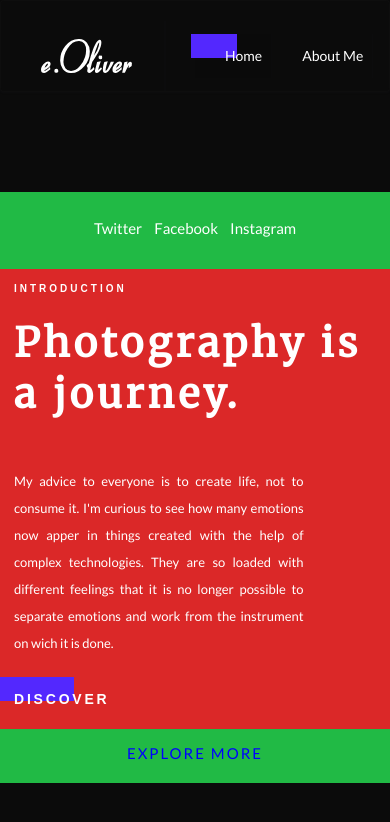
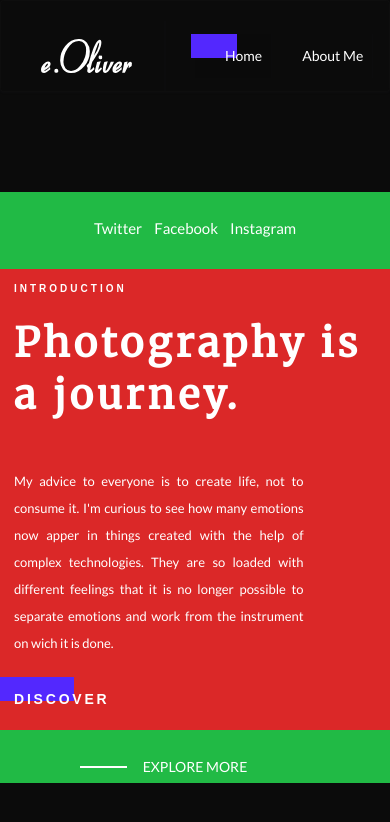
Before and after one commit to dalejodc/frontend-test, an Angular app: page / in a window 390 px wide. Shown: the top 822 px of the page. Built offline with nearby package versions, Linux system fonts and the light colour scheme.

Commit message:
Line EXPLORE menu horizontal

```diff
--- a/src/app/components/header/header.component.css
+++ b/src/app/components/header/header.component.css
@@ -67,13 +67,23 @@
 }
 
 @media screen and (max-width: 766px) {
-    .explore {
-        color: blue;
-        letter-spacing: 2px;
+    .explore{
+        color: white;
+        top:50%;
         position:relative;
-        padding: 0.8em 0.4em;
-        font-size: 15px;
-        text-align: center;
+        float:center;
+        transform: rotate(0deg);
+    }
+    .explore::after{
+        width: 45%;
+        border-top: 2px solid white;
+        content: '';
+        height: 55%;
+        position: absolute;
+        left: -60%;
+        top: 50%;
+        opacity: 1;
+        z-index: -1;
     }
 
 
```
